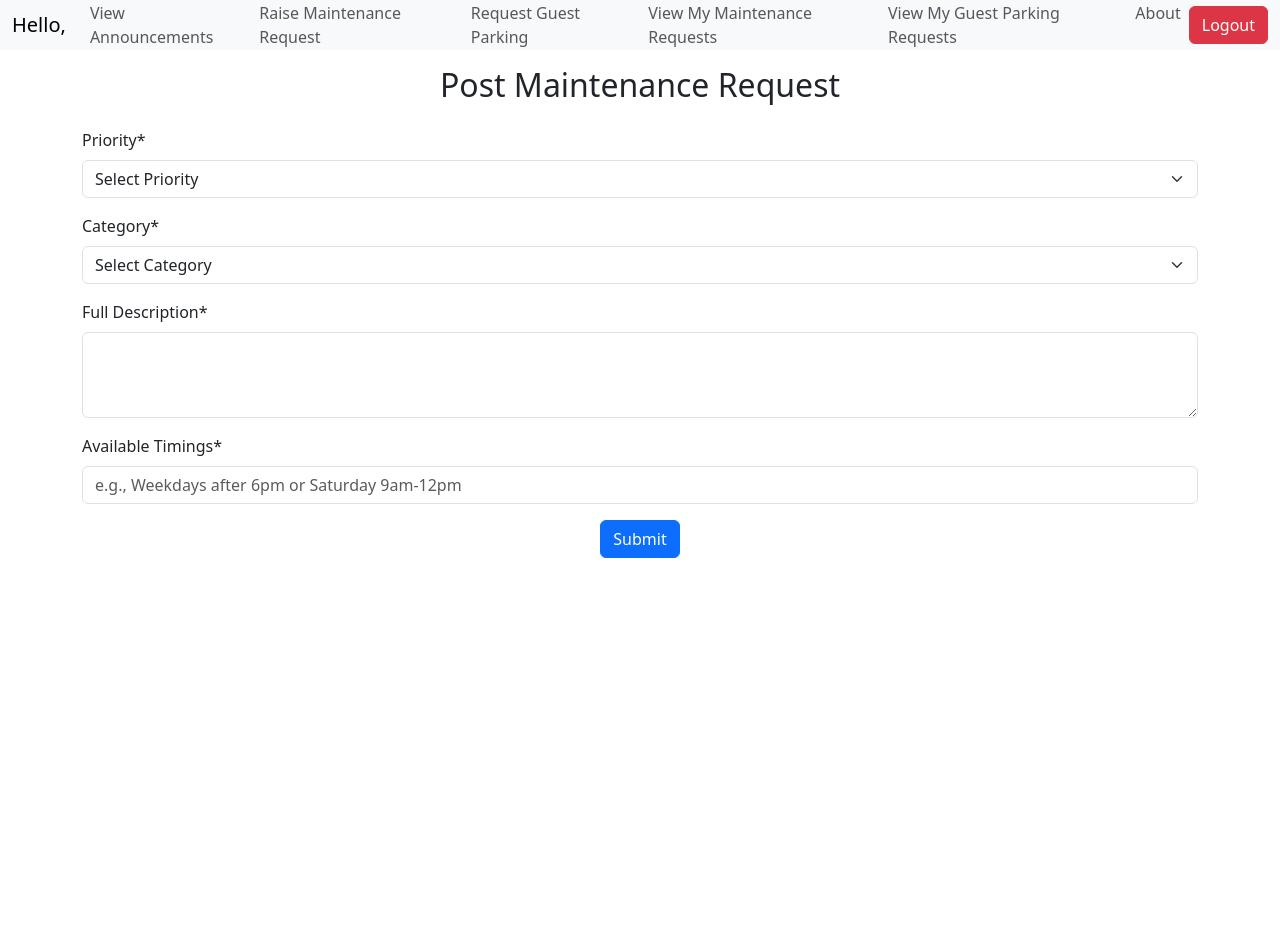
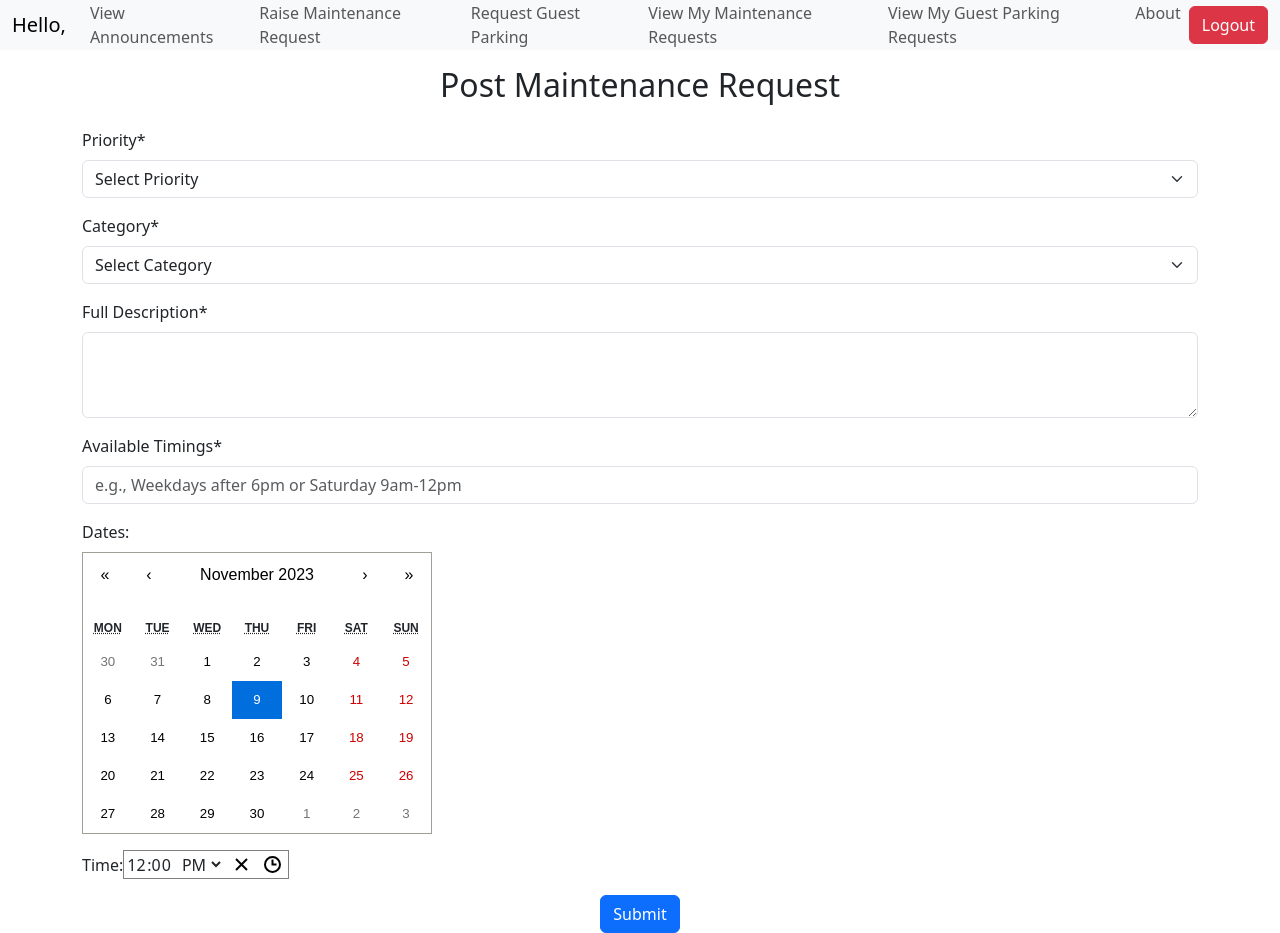
Before and after one commit to manein/PropertyAdministrationSystem, a React (Create React App) app in the folder client/: page /postMainReq in a window 1280 px wide. Before the commit the page ends 800 px from the top, so only its background shows below. Built offline with nearby package versions, Linux system fonts and the light colour scheme.

Commit message:
Calendar and Date slots

```diff
--- a/client/package.json
+++ b/client/package.json
@@ -9,9 +9,11 @@
     "axios": "^1.6.2",
     "bootstrap": "^5.3.2",
     "react": "^18.2.0",
+    "react-calendar": "^4.6.1",
     "react-dom": "^18.2.0",
     "react-router-dom": "^6.18.0",
     "react-scripts": "5.0.1",
+    "react-time-picker": "^6.5.2",
     "web-vitals": "^2.1.4"
   },
   "scripts": {
--- a/client/src/GuestParking.js
+++ b/client/src/GuestParking.js
@@ -41,12 +41,23 @@ const GuestParkingForm = () => {
     console.log('Form submitted:', formData);
   };
 
+  const usStates = [
+    'Alabama', 'Alaska', 'Arizona', 'Arkansas', 'California', 'Colorado', 'Connecticut', 'Delaware', 'Florida',
+    'Georgia', 'Hawaii', 'Idaho', 'Illinois', 'Indiana', 'Iowa', 'Kansas', 'Kentucky', 'Louisiana', 'Maine',
+    'Maryland', 'Massachusetts', 'Michigan', 'Minnesota', 'Mississippi', 'Missouri', 'Montana', 'Nebraska', 'Nevada',
+    'New Hampshire', 'New Jersey', 'New Mexico', 'New York', 'North Carolina', 'North Dakota', 'Ohio', 'Oklahoma',
+    'Oregon', 'Pennsylvania', 'Rhode Island', 'South Carolina', 'South Dakota', 'Tennessee', 'Texas', 'Utah',
+    'Vermont', 'Virginia', 'Washington', 'West Virginia', 'Wisconsin', 'Wyoming'
+  ];
+
   const calculateAmount = () => {
     const { startDate, endDate } = formData;
     const start = new Date(startDate);
     const end = new Date(endDate);
     const timeDiff = Math.abs(end.getTime() - start.getTime());
     const days = Math.ceil(timeDiff / (1000 * 3600 * 24));
+
+
 
     return days * 10
   };
@@ -93,8 +104,10 @@ const GuestParkingForm = () => {
           name="phoneNumber"
           value={formData.phoneNumber}
           onChange={handleChange}
+          pattern="[0-9]{10}"  // This pattern enforces 10 digits
           required
         />
+        <small>Format: 1234567890</small>
       </div>
 
             <div className="form-group" style={{ display: 'flex', justifyContent: 'space-between' }}>
@@ -112,14 +125,20 @@ const GuestParkingForm = () => {
 
             <div style={{ width: '48%' }}>
         <label>State:</label>
-                <input
-                type="text"
+        <select
           className="form-control"
           name="state"
           value={formData.state}
           onChange={handleChange}
           required
-                />
+        >
+          <option value="">Select a state</option>
+          {usStates.map((state) => (
+            <option key={state} value={state}>
+              {state}
+            </option>
+          ))}
+        </select>
       </div>
             </div>
 
--- a/client/src/TenantComponents/PostMaintenanceRequest.js
+++ b/client/src/TenantComponents/PostMaintenanceRequest.js
@@ -2,6 +2,10 @@ import React, { useState,useContext,useEffect } from 'react';
 import axios from 'axios';
 import { AuthContext } from '../Auth_files/AuthProvider';
 import TenantNavbar from './TenantNavbar';
+import Calendar from 'react-calendar';
+import TimePicker from 'react-time-picker';
+import 'react-calendar/dist/Calendar.css';
+import 'react-time-picker/dist/TimePicker.css';
 
 const PostMaintenanceRequest = () => {
     const [priority, setPriority] = useState('');
@@ -10,8 +14,29 @@ const PostMaintenanceRequest = () => {
     const [availableTimings, setAvailableTimings] = useState('');
     const { getUserFromLocalStorage } = useContext(AuthContext);
     const user = getUserFromLocalStorage();
+    const [dates, setDates] = useState([]);
+    const [times, setTimes] = useState([]);
+    const [selectedDate, setSelectedDate] = useState(new Date());
+    const [selectedTime, setSelectedTime] = useState('12:00');
+
+    const addBookingSlot = () => {
+        setDates([...dates, selectedDate]);
+        setTimes([...times, selectedTime]);
+        // Reset selected date and time
+        setSelectedDate(new Date());
+        setSelectedTime('12:00');
+      };
+
 
     const userId  = user ? user._id : ""
+
+    const handleDateChange = (newDate) => {
+        setSelectedDate(newDate);
+      };
+
+      const handleTimeChange = (newTime) => {
+        setSelectedTime(newTime);
+      };
 
     const handleSubmit = async (event) => {
         event.preventDefault();
@@ -77,6 +102,18 @@ const PostMaintenanceRequest = () => {
                         placeholder="e.g., Weekdays after 6pm or Saturday 9am-12pm"
                     />
                 </div>
+                <div className="mb-3">
+                <label className="form-label">Dates:</label>
+                    <Calendar
+                    onChange={handleDateChange}
+                    value={selectedDate}
+                    selectRange
+                    />
+                </div>
+                <div className="mb-3">
+                <label>Time:</label>
+                    <TimePicker onChange={handleTimeChange} value={selectedTime} />
+                </div>
                 <div className="text-center">
                     <button type="submit" className="btn btn-primary">Submit</button>
                 </div>
```
Also changed, not shown: 1 other file (tests, documents, lock files or other folders). Lines whose indentation alone changed are shown as unchanged.
